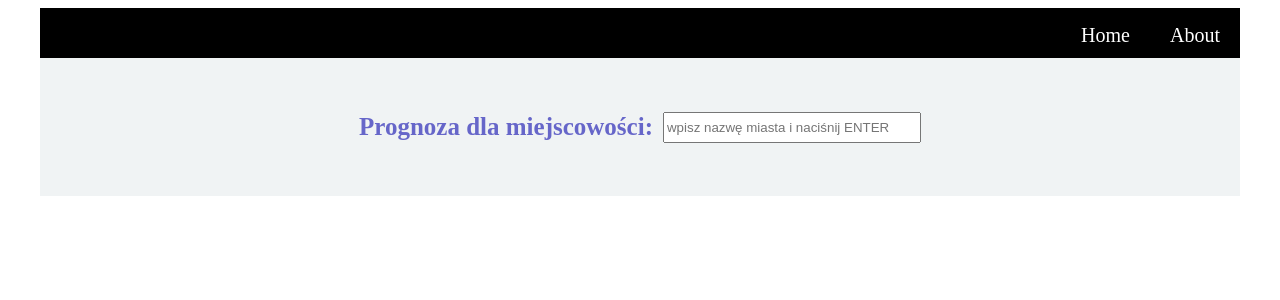
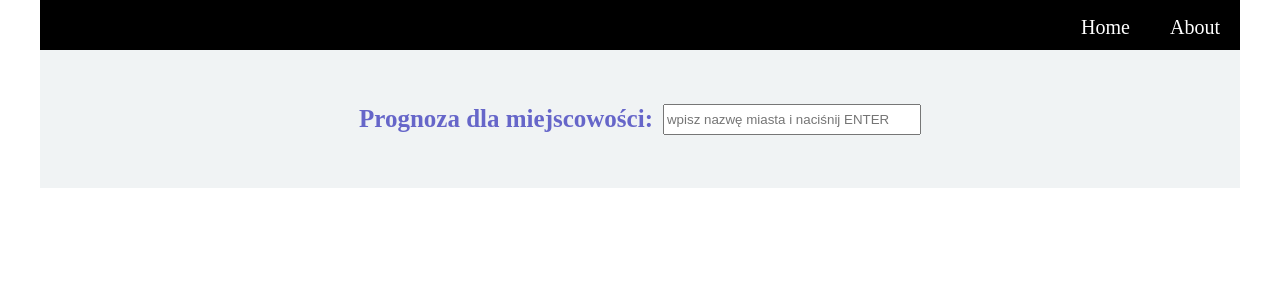
Before and after one commit to dkkc/weather_app, a React app: page / in a window 1280 px wide. Shown: the top 300 px of the page. Built offline with nearby package versions, Linux system fonts and the light colour scheme.

Commit message:
App.css file changed

```diff
--- a/src/App.css
+++ b/src/App.css
@@ -1,3 +1,9 @@
+
+body {
+    box-sizing: border-box;
+    padding: 0;
+    margin: 0;
+}
 
 .App {
     margin: 0 auto;
```
